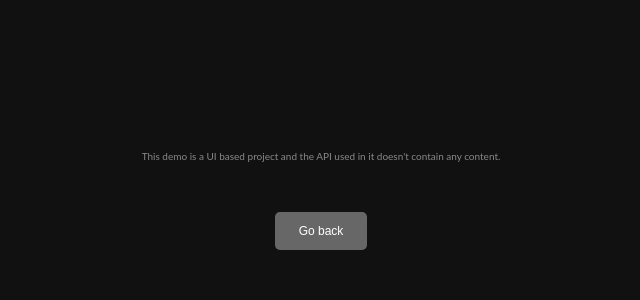
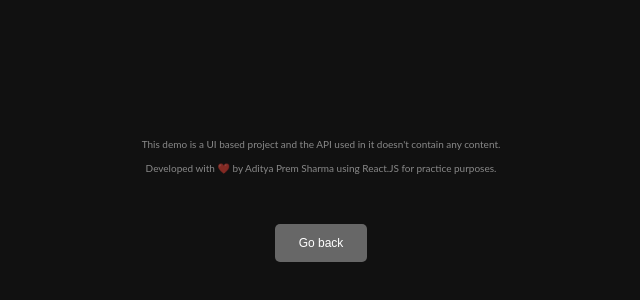
Before and after one commit to adityapremsharma/netflix, a React (Create React App) app: page /message in a window 1280 px wide. Shown: the part 200-500 px from the top of the page, without its empty margins (319-959 px from the left). Built offline with nearby package versions, Linux system fonts and the light colour scheme; no server answers.

Commit message:
fix styles

```diff
--- a/src/components/home/Banner.js
+++ b/src/components/home/Banner.js
@@ -83,10 +83,10 @@ export default function Banner() {
             </Link>
           </div>
         </div>
-        <p className="message-developer">
+        {/* <p className="message-developer">
           Developed with ❤️ by Aditya Prem Sharma using React.JS for practice
           purposes.
-        </p>
+        </p> */}
       </div>
       <div className="banner-linear-gradient" />
       <Trailer
--- a/src/screens/Message.js
+++ b/src/screens/Message.js
@@ -7,7 +7,12 @@ export default function Message() {
       <p>
         This demo is a UI based project and the API used in it doesn't contain
         any content.
+        <br />
+        <br />
+        Developed with ❤️ by Aditya Prem Sharma using React.JS for practice
+        purposes.
       </p>
+
       <Link to="/">
         <button className="btn-secondary">Go back</button>
       </Link>
```
